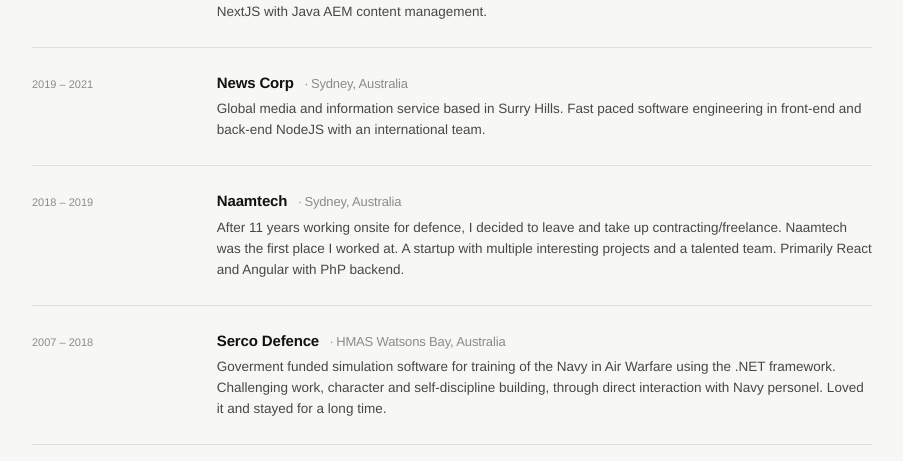
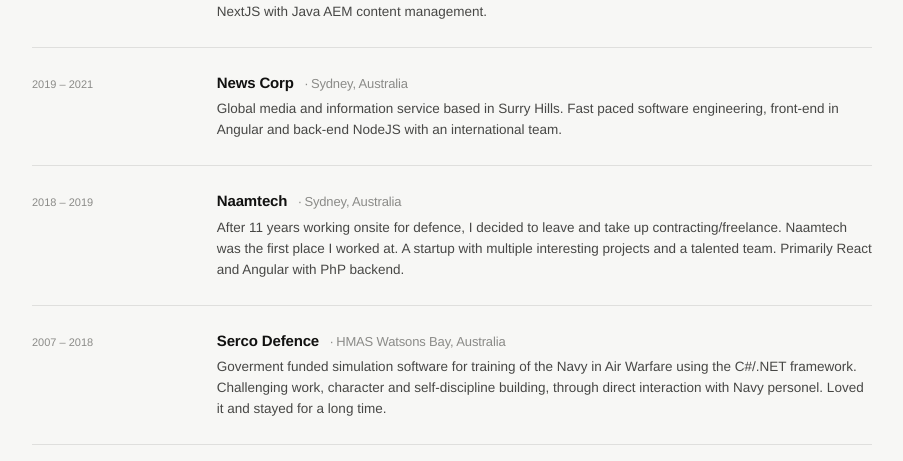
Before and after one commit to mckenzie-mm/mckenzie-mm.github.io, a Jekyll site: the page built from index.html, in a window 1280 px wide and 900 px high, scrolled down 2299 px. Shown: the part 159-620 px from the top of the window, without its empty margins (188-1091 px from the left). Built offline with Jekyll 4.4.1, drawn with Linux system fonts in a browser that asks for light colours.

Commit message:
add angular experience

```diff
--- a/index.html
+++ b/index.html
@@ -167,7 +167,7 @@
                 </td>
                 <td class="experience__data">
                     <p class="experience__title">News Corp<span class="experience__loc"> · Sydney, Australia</span> </p>
-                    <p class="experience__desc">Global media and information service based in Surry Hills. Fast paced software engineering in front-end and back-end NodeJS with an international team.</p>
+                    <p class="experience__desc">Global media and information service based in Surry Hills. Fast paced software engineering, front-end in Angular and back-end NodeJS with an international team.</p>
                 </td>
             </tr>
             <tr>
@@ -186,7 +186,7 @@
                 </td>
                 <td class="experience__data">
                     <p class="experience__title">Serco Defence<span class="experience__loc"> · HMAS Watsons Bay, Australia</span> </p>
-                    <p class="experience__desc">Goverment funded simulation software for training of the Navy in Air Warfare using the .NET framework. Challenging work, character and self-discipline building, through direct interaction with Navy personel. Loved it and stayed for a long time.</p>
+                    <p class="experience__desc">Goverment funded simulation software for training of the Navy in Air Warfare using the C#/.NET framework. Challenging work, character and self-discipline building, through direct interaction with Navy personel. Loved it and stayed for a long time.</p>
                 </td>
             </tr>
         </table>
```
